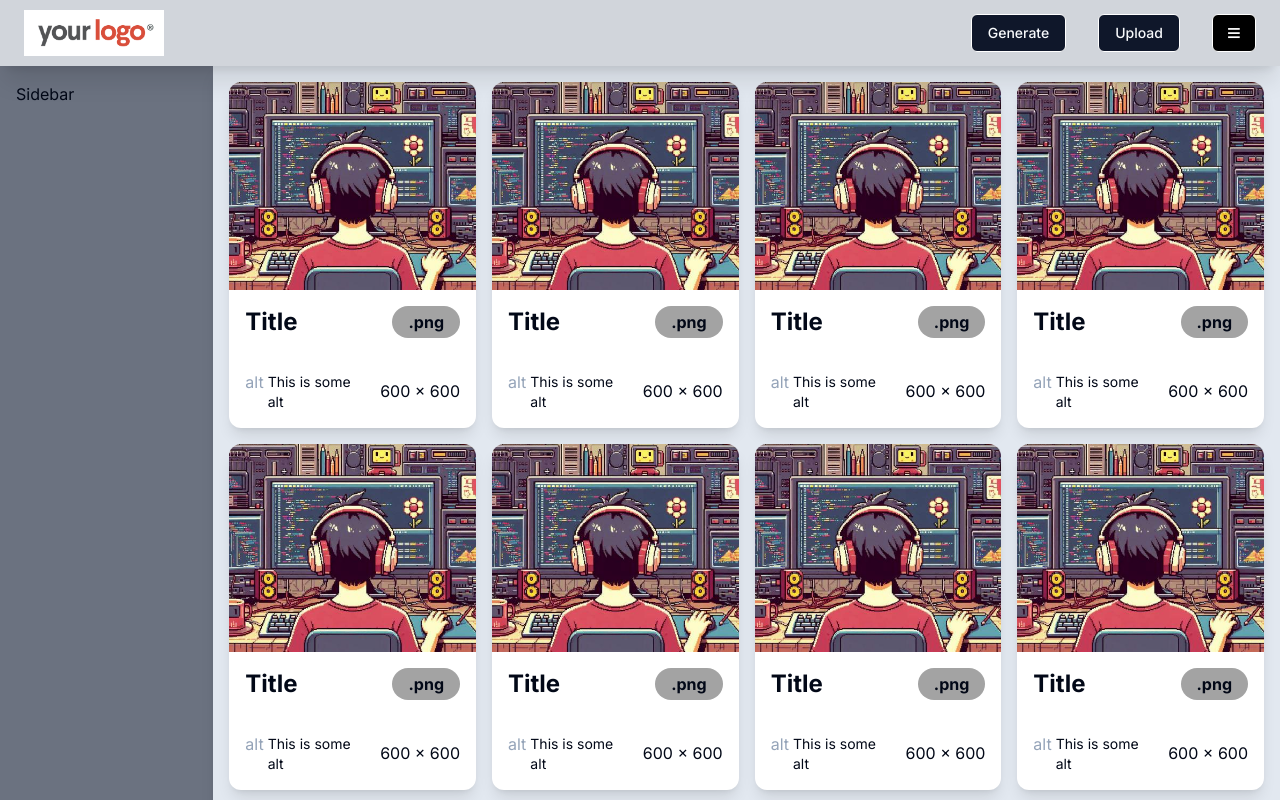
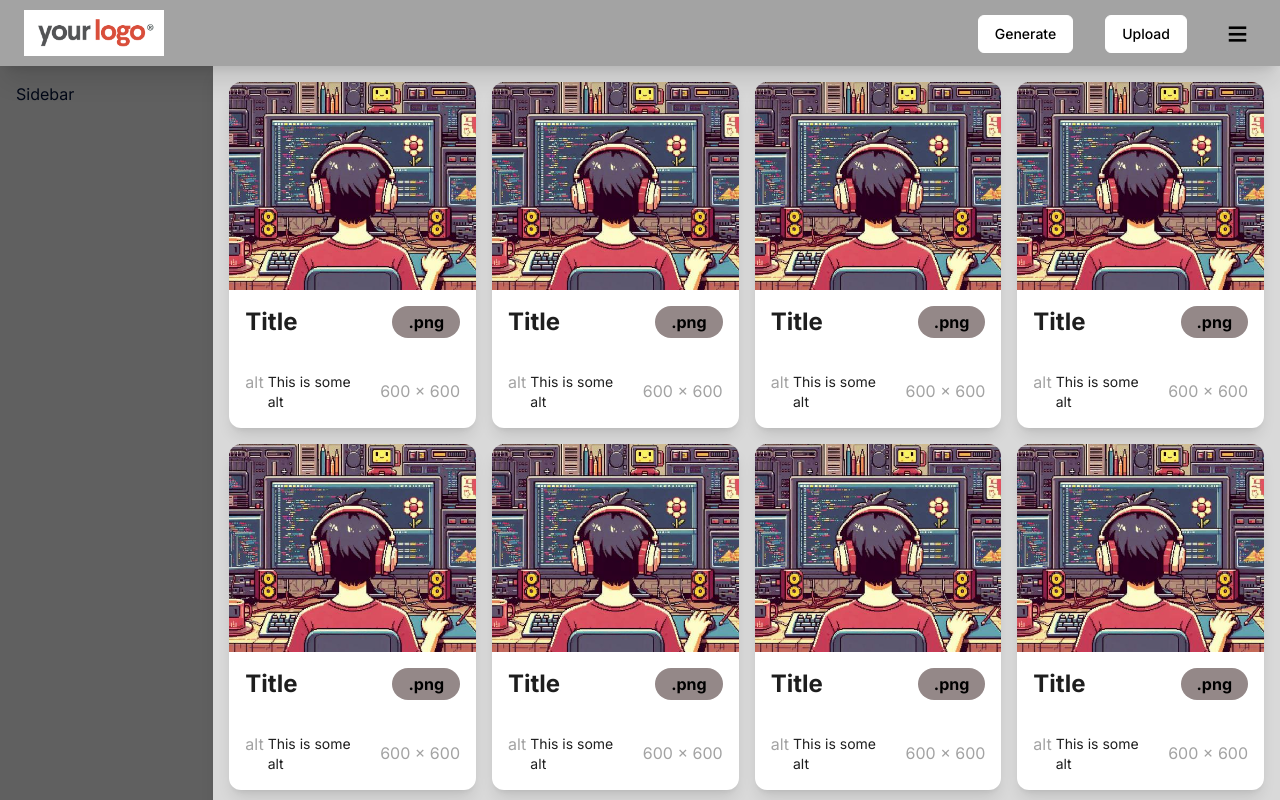
Before and after one commit to hemanth-92/spotlight-hub, a Next.js app: page / in a window 1280 px wide. Shown: the top 800 px of the page. Built offline with nearby package versions, Linux system fonts and the light colour scheme.

Commit message:
updated colors and dropdown menu

```diff
--- a/src/app/components/DropDown-menu.tsx
+++ b/src/app/components/DropDown-menu.tsx
@@ -8,10 +8,12 @@ import {
 } from "@/components/ui/dropdown-menu";
 export default function Dropdown() {
   return (
-    <div className="flex items-center rounded-md border border-white bg-black p-0.5 text-white">
+    <div className="border-white bg-[#A3A3A3] p-0 text-white">
       <DropdownMenu>
-        <DropdownMenuTrigger className="px-3 text-2xl">≡</DropdownMenuTrigger>
-        <DropdownMenuContent>
+        <DropdownMenuTrigger className="px-2 text-4xl text-black">
+          ≡
+        </DropdownMenuTrigger>
+        <DropdownMenuContent className="absolute right-0">
           <DropdownMenuLabel>DashBoard</DropdownMenuLabel>
           <DropdownMenuSeparator />
           <DropdownMenuItem>My Account</DropdownMenuItem>
--- a/src/app/components/Header.tsx
+++ b/src/app/components/Header.tsx
@@ -6,12 +6,16 @@ export default function Header() {
     <header>
       <nav className="px-4 py-2.5 lg:px-6">
         <div className="mx-auto flex flex-wrap items-center justify-between">
-          <div className="flex items-center">
+          <div className="flex items-center bg-[#D9D9D9]">
             <img src="/logo.png" width={140} height={140} alt="logo" />
           </div>
           <div className="flex items-end gap-8">
-            <Button className="h-full border border-white">Generate</Button>
-            <Button className="h-full border border-white">Upload</Button>
+            <Button className="h-full border border-white bg-white text-black hover:bg-white">
+              Generate
+            </Button>
+            <Button className="h-full border border-white bg-white text-black hover:bg-white">
+              Upload
+            </Button>
             <Dropdown />
           </div>
         </div>
--- a/src/app/components/ImageCard.tsx
+++ b/src/app/components/ImageCard.tsx
@@ -10,10 +10,7 @@ interface ImageCardProps {
 export default function ImageCard({ ImageUrl, className }: ImageCardProps) {
   return (
     <div
-      className={cn(
-        "flex flex-col rounded-xl bg-white shadow-lg",
-        className,
-      )}
+      className={cn("flex flex-col rounded-xl bg-white shadow-lg", className)}
     >
       <Image
         src={ImageUrl}
@@ -24,19 +21,21 @@ export default function ImageCard({ ImageUrl, className }: ImageCardProps) {
       />
       <div className="flex flex-col p-2">
         <div className="flex w-full justify-between p-2">
-            <div className="text-2xl font-bold">Title</div>
-            <div className="rounded-full bg-neutral-400 px-4 py-1 font-bold">
+          <div className="text-2xl font-bold text-[#1E1E1E]">Title</div>
+          <div className="rounded-full bg-[#948888] px-4 py-1 font-bold text-[#000000]">
             .png
           </div>
         </div>
         <div className="mt-4 flex w-full justify-between p-2">
           <div className="flex w-7/12 gap-1">
-              <div className="text-slate-400">alt</div>
-              <div className="flex items-center pt-0.5 text-sm">
+            <div className="text-[#A3A3A3]">alt</div>
+            <div className="flex items-center pt-0.5 text-sm text-[#1E1E1E]">
               This is some alt
             </div>
           </div>
-            <div className="test-sm flex items-center">600 x 600</div>
+          <div className="test-sm flex items-center text-[#A3A3A3]">
+            600 x 600
+          </div>
         </div>
       </div>
     </div>
--- a/src/app/page.tsx
+++ b/src/app/page.tsx
@@ -6,13 +6,13 @@ const numberOfCards = 40;
 export default function Home() {
   return (
     <div className="grid min-h-screen grid-rows-[auto_1fr_1fr] sm:grid-cols-12 sm:grid-rows-[auto_1fr]">
-      <div className="sticky top-0 z-50 col-span-12 bg-gray-300 shadow-xl">
+      <div className="sticky top-0 z-50 col-span-12 bg-[#A3A3A3] shadow-xl">
         <Header />
       </div>
-      <div className="col-span-12 row-span-2 bg-gray-500 p-4 shadow-lg sm:col-span-2">
+      <div className="col-span-12 row-span-2 bg-[#606060] p-4 shadow-lg sm:col-span-2">
         Sidebar
       </div>
-      <main className="col-span-12 grid grid-cols-1 gap-4 bg-slate-200 p-4 shadow-lg sm:col-span-10 sm:grid-cols-2 lg:grid-cols-3 xl:grid-cols-4">
+      <main className="col-span-12 grid grid-cols-1 gap-4 bg-[#D9D9D9] p-4 shadow-lg sm:col-span-10 sm:grid-cols-2 lg:grid-cols-3 xl:grid-cols-4">
         {Array.from({ length: numberOfCards }, (_, index) => (
           <div key={index} className="flex items-center justify-center">
             <ImageCard ImageUrl={`/github.jpeg`} />
```
Lines whose indentation alone changed are shown as unchanged.
